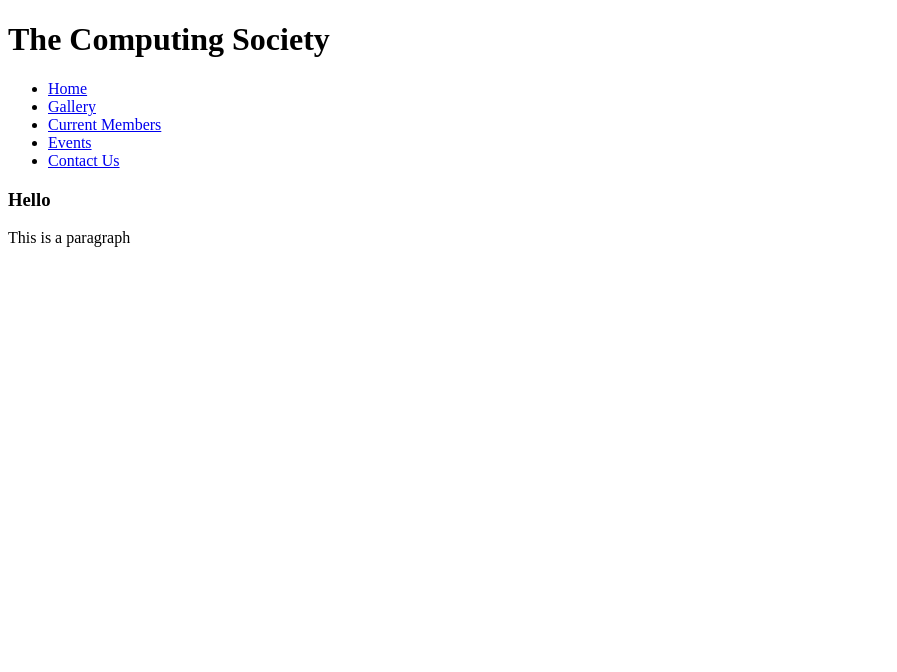
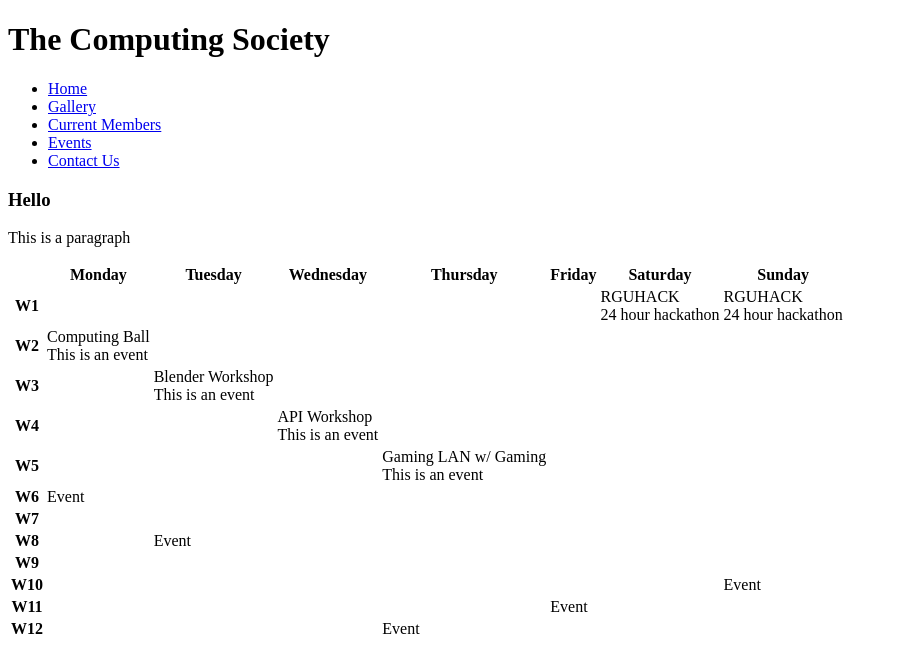
Before and after one commit to CrunchySubstances/CM1114-Coursework-Rylan-Park, a plain HTML site: page event_calendar.html in a window 1280 px wide. Shown: the whole page, without its empty margins (0-897 px from the left). Drawn offline with Linux system fonts and the light colour scheme.

Commit message:
Added event calendar and concact box

```diff
--- a/event_calendar.html
+++ b/event_calendar.html
@@ -22,7 +22,53 @@
                 <h3>Hello</h3>
                 <p>This is a paragraph</p>
             </div>
+            <table>
+                <tr>
+                    <td></td><th>Monday</th><th>Tuesday</th><th>Wednesday</th><th>Thursday</th><th>Friday</th><th>Saturday</th><th>Sunday</th>
+                </tr>
+                <tr>
+                    <th>W1</th><td></td><td></td><td></td><td></td><td></td><td>RGUHACK<br/>24 hour hackathon</td><td>RGUHACK<br/>24 hour hackathon</td>
+                </tr>
+                <tr>
+                    <th>W2</th><td>Computing Ball<br/>This is an event</td><td></td><td></td><td></td><td></td><td></td><td></td>
+                </tr>
+                <tr>
+                    <th>W3</th><td></td><td>Blender Workshop<br/>This is an event</td><td></td><td></td><td></td><td></td><td></td>
+                </tr>
+                <tr>
+                    <th>W4</th><td></td><td></td><td>API Workshop <br/>This is an event</td><td></td><td></td><td></td><td></td>
+                </tr>
+                <tr>
+                    <th>W5</th><td></td><td></td><td></td><td>Gaming LAN w/ Gaming<br/>This is an event</td><td></td><td></td><td></td>
+                </tr>
+                <tr>
+                    <th>W6</th><td>Event</td><td></td><td></td><td></td><td></td><td></td><td></td>
+                </tr>
+                <tr>
+                    <th>W7</th><td></td><td></td><td></td><td></td><td></td><td></td><td></td>
+                </tr>
+                <tr>
+                    <th>W8</th><td></td><td>Event</td><td></td><td></td><td></td><td></td><td></td>
+                </tr>
+                <tr>
+                    <th>W9</th><td></td><td></td><td></td><td></td><td></td><td></td><td></td>
+                </tr>
+                <tr>
+                    <th>W10</th><td></td><td></td><td></td><td></td><td></td><td></td><td>Event</td>
+                </tr>
+                <tr>
+                    <th>W11</th><td></td><td></td><td></td><td></td><td>Event</td><td></td><td></td>
+                </tr>
+                <tr>
+                    <th>W12</th><td></td><td></td><td></td><td>Event</td><td></td><td></td><td></td>
+                </tr>
         </main>
+
+
+
+
+
+            </table>
 
         <aside></aside>
 
```
Also changed, not shown: contact_us.html (+12 -0 lines), img_gallery.html (+7 -7 lines).
